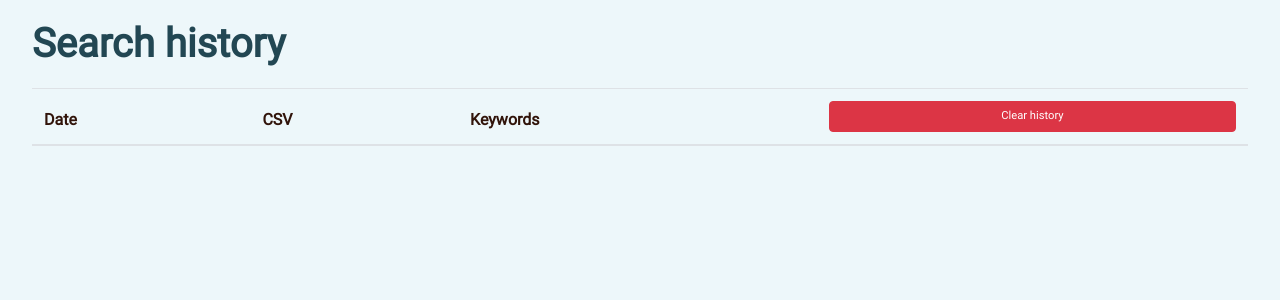
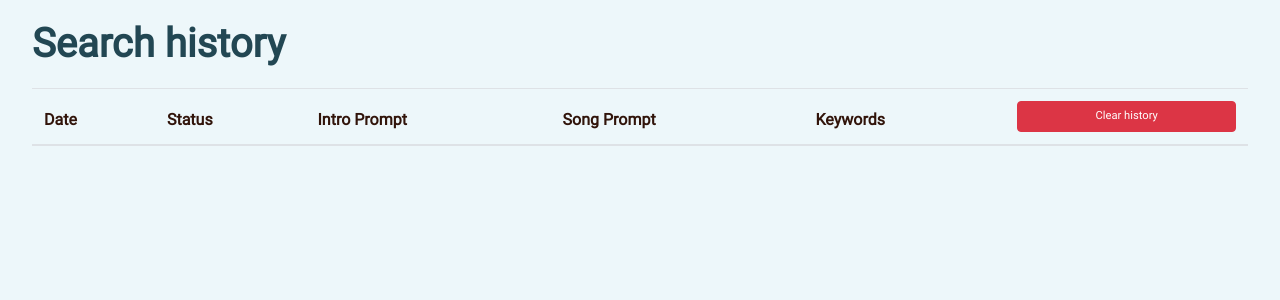
Before and after one commit to smiro-seo/song_search, a Flask app: page /history in a window 1280 px wide. Shown: the part 56-356 px from the top of the page. Run offline with Flask 3, Linux system fonts and the light colour scheme; a user stored in the database is signed in; lists and menus that the app fills with data are empty; some libraries are stand-ins or nearby versions.

Commit message:
saving prompts

```diff
--- a/sd_app/constants.py
+++ b/sd_app/constants.py
@@ -11,5 +11,5 @@ keys['wp_password'] = os.getenv('WP_PASSWORD')
 
 default_prompt = 'Write a simple text presenting the song [track name] by [artist] from [release year] describing how it sounds, the feeling of the song, and its meaning. The text should be at least 70 words but no longer than 100 words written in easy-to-understand language. Do not use any quotation marks in the text.'
 
-default_intro_prompt = "Write a simple, intereseting and captivating introduction for an article that describes the best songs about [keyword]. The text should be at least 70 words but no longer than 100 words written in easy-to-understand language. Do not use any quotation marks in the text."
-default_intro_prompt_artist = "Write a simple, intereseting and captivating introduction for an article that describes the best songs from [keyword]. The text should be at least 70 words but no longer than 100 words written in easy-to-understand language. Do not use any quotation marks in the text."
+default_intro_prompt = "Write a simple, interesting and captivating introduction for an article that describes the best songs about [keyword]. The text should be at least 70 words but no longer than 100 words written in easy-to-understand language. Do not use any quotation marks in the text."
+default_intro_prompt_artist = "Write a simple, interesting and captivating introduction for an article that describes the best songs from [artist]. The text should be at least 70 words but no longer than 100 words written in easy-to-understand language. Do not use any quotation marks in the text."
--- a/sd_app/models.py
+++ b/sd_app/models.py
@@ -16,8 +16,7 @@ class Search(db.Model):
     date = db.Column(db.DateTime(timezone=True), default=func.now())
     user = db.Column(db.String(150))
     keywords = db.Column(db.String(150))
-    csv_path = db.Column(db.String(150))
-    html_path = db.Column(db.String(150))
+    status = db.Column(db.String(150))
     prompt = db.Column(db.String(516))
     intro_prompt = db.Column(db.String(516))
     user_id = db.Column(db.Integer, db.ForeignKey("user.id"))
--- a/sd_app/static/base.css
+++ b/sd_app/static/base.css
@@ -86,6 +86,23 @@ button, input, label{
     border-width: 5px;
 }
 
+.truncate{
+    display: -webkit-box;
+    -webkit-line-clamp: 3;
+    -webkit-box-orient: vertical;
+    max-width: 200px;
+    overflow: hidden;
+    max-height:56px;
+    text-overflow:'';
+    display: inline-block;
+}
+
+.expand-btn {
+    border-radius:1em;
+    border-width: 0;
+    background-color:darkgray;
+}
+
 .btn-primary{
     background-color: var(--primary);
     color:var(--text);
--- a/sd_app/static/index.js
+++ b/sd_app/static/index.js
@@ -16,8 +16,17 @@ function delete_row(idx, table) {
   }
 }
 
-function repeat_search(id) {
-  window.location.href = "/search?search_id=" + id;
+function showAlert(text) {
+  console.log("OK");
+  window.alert(text);
+}
+
+function repeat_search(id, by_artist) {
+  if (by_artist == 0) {
+    window.location.href = "/search?search_id=" + id;
+  } else {
+    window.location.href = "/search-by-artist?search_id=" + id;
+  }
 }
 
 function search_artist() {
@@ -54,7 +63,7 @@ function search_by_artist(artist_name, artist_id) {
     "check-offset": $("#check-offset").is(":checked") ? 1 : null,
     wordpress: $("#wordpress").is(":checked") ? 1 : false,
     prompt: $("#prompt").val(),
-    'intro-prompt': $("#intro-prompt").val(),
+    "intro-prompt": $("#intro-prompt").val(),
   };
   console.log(body);
 
@@ -77,8 +86,8 @@ function clear_table(what_to_clear) {
 
 var default_prompt =
   "Write a simple text presenting the song [track name] by [artist] from [release year] describing how it sounds, the feeling of the song, and its meaning. The text should be at least 70 words but no longer than 100 words written in easy-to-understand language. Do not use any quotation marks in the text.";
-var default_intro_prompt = "Write a simple, intereseting and captivating introduction for an article that describes the best songs about [keyword]. The text should be at least 70 words but no longer than 100 words written in easy-to-understand language. Do not use any quotation marks in the text."
-
+var default_intro_prompt =
+  "Write a simple, intereseting and captivating introduction for an article that describes the best songs about [keyword]. The text should be at least 70 words but no longer than 100 words written in easy-to-understand language. Do not use any quotation marks in the text.";
 
 $(document).ready(function () {
   $("#check-prompt").on("change", function () {
@@ -105,6 +114,12 @@ $(document).ready(function () {
       $("#intro-prompt").attr("disabled", false);
       $("#intro-prompt-rules").attr("hidden", false);
       $("#intro-prompt-div").attr("hidden", false);
+    }
+  });
+
+  $("textarea").on("change keyup paste", function (textarea) {
+    if (textarea.val().split(" ").length * 2 > 2048 - 150) {
+      $(textarea).css("border-color", "red");
     }
   });
 
--- a/sd_app/templates/history.html
+++ b/sd_app/templates/history.html
@@ -7,8 +7,10 @@
     <thead>
         <tr>
         <th scope="col">Date</th>
-        <th scope="col">CSV</th>
+        <th scope="col">Status</th>
         <!--<th scope="col">HTML</th>-->
+        <th scope="col">Intro Prompt</th>
+        <th scope="col">Song Prompt</th>
         <th scope="col">Keywords</th>
         <th scope="col" colspan="2">
           <button type="button" class="btn btn-danger" onClick="clear_table('history')" style="font-size:70%;width:100%">Clear history</button>
@@ -22,10 +24,10 @@
         {{search.date.strftime('%b %d %H:%M')}}
     </td>
     <td>
-        {% if search.csv_path != 'In progress' and search.csv_path != 'Failed' %}
-      <a href="{{ url_for('views.download', filename=search.csv_path) }}">Download CSV</a>
+        {% if search.status != 'In progress' and search.status != 'Failed' %}
+        {{search.status}}
         {% else %}
-        {{search.csv_path}}
+        {{search.status}}
         {% endif %}
     </td>
     <!--<td>
@@ -35,29 +37,41 @@
         In progress
         {% endif %}
     </td>-->
-    {% if search.by_artist == 0 %}
+        <td class="text">
+            <div class="truncate"><p>{{ search.intro_prompt }}</p></div>
+            <button class="expand-btn" onClick="showAlert( {{ "'" + search.intro_prompt + "'" }} )" >
+                <svg xmlns="http://www.w3.org/2000/svg" width="16" height="16" fill="currentColor" class="bi bi-three-dots" viewBox="0 0 16 16">
+                    <path fill="white" d="M3 9.5a1.5 1.5 0 1 1 0-3 1.5 1.5 0 0 1 0 3zm5 0a1.5 1.5 0 1 1 0-3 1.5 1.5 0 0 1 0 3zm5 0a1.5 1.5 0 1 1 0-3 1.5 1.5 0 0 1 0 3z"/>
+                  </svg>
+            </button>
+        </td>
+        <td class="text">
+            <div class="truncate">
+            <p>{{ search.prompt }} </p></div>
+        <button class="expand-btn" onClick="showAlert( {{ "'" + search.prompt + "'" }} )" >
+            <svg xmlns="http://www.w3.org/2000/svg" width="16" height="16" fill="currentColor" class="bi bi-three-dots" viewBox="0 0 16 16">
+                <path fill="white" d="M3 9.5a1.5 1.5 0 1 1 0-3 1.5 1.5 0 0 1 0 3zm5 0a1.5 1.5 0 1 1 0-3 1.5 1.5 0 0 1 0 3zm5 0a1.5 1.5 0 1 1 0-3 1.5 1.5 0 0 1 0 3z"/>
+              </svg>
+        </button>
+    </td>
         <td>
+            {% if search.by_artist %}
+            {{ search.keywords }}
+            {% else %}
             {{ ', '.join(set(json_load(search.keywords).get('keyword').values())) }}
+            {% endif %}
         </td>
         <td class="column_action">
-            <button type="button" class="btn btn-outline-info" onClick="repeat_search({{ search.id }})">
+            <button type="button" class="btn btn-outline-info" onClick="repeat_search({{ search.id }}, {{search.by_artist}})">
             <svg xmlns="http://www.w3.org/2000/svg" width="16" height="16" fill="currentColor" class="bi bi-arrow-clockwise" viewBox="0 0 16 16">
                 <path fill-rule="evenodd" d="M8 3a5 5 0 1 0 4.546 2.914.5.5 0 0 1 .908-.417A6 6 0 1 1 8 2v1z"/>
                 <path d="M8 4.466V.534a.25.25 0 0 1 .41-.192l2.36 1.966c.12.1.12.284 0 .384L8.41 4.658A.25.25 0 0 1 8 4.466z"/>
             </svg>
             </button>
         </td>
-    {% else %}
-    <td>
-        {{ search.keywords }}
-    </td>
-    <td>
-
-    </td>
-    {% endif %}
     <td class="column_action">
         <button type="button" class="btn btn-outline-danger" onClick="delete_row({{ search.id }}, 'history')">
-            {% if search.csv_path == 'In progress' %}
+            {% if search.status == 'In progress' %}
             <svg xmlns="http://www.w3.org/2000/svg" width="16" height="16" fill="currentColor" class="bi bi-stop-fill" viewBox="0 0 16 16">
                 <path d="M5 3.5h6A1.5 1.5 0 0 1 12.5 5v6a1.5 1.5 0 0 1-1.5 1.5H5A1.5 1.5 0 0 1 3.5 11V5A1.5 1.5 0 0 1 5 3.5z"/>
               </svg>
--- a/sd_app/views.py
+++ b/sd_app/views.py
@@ -73,7 +73,7 @@ def background_search(local_app, local_db, input_data, limit, offset, search_id,
         new_search = Search.query.get(search_id)
 
         try:
-            csv_filename, html_filename = song_search(
+            resume = song_search(
                 input_data,
                 limit,
                 offset,
@@ -82,19 +82,18 @@ def background_search(local_app, local_db, input_data, limit, offset, search_id,
                 wordpress,
                 by_artist
             )
-            if csv_filename == False or html_filename == False:
+            if not resume:
                 flag_bkg.clear()
+                stopper.clear()
                 return
 
-            new_search.csv_path = csv_filename
-            new_search.html_path = html_filename
+            new_search.status = "Completed"
             local_db.session.commit()
             print("Background search completed")
             local_db.session.close()
             flag_bkg.clear()
         except Exception as e:
-            new_search.csv_path = "Failed"
-            new_search.html_path = "Failed"
+            new_search.status = "Failed"
 
             local_db.session.commit()
             print("Background search failed")
@@ -111,11 +110,9 @@ def background_search(local_app, local_db, input_data, limit, offset, search_id,
 def search():
 
     global input_data, flag_bkg, app, stopper
-    filename = ''
     prompt = default_prompt
     intro_prompt = default_intro_prompt
     search_id = request.args.get('search_id', None)
-
 
     if request.method == 'GET':
 
@@ -163,6 +160,8 @@ def search():
                     if not flag_bkg.is_set():
                         stopper.clear()
 
+                        print("Submitted form. Intro prompt: " + data.get('intro-prompt', "ERROR"))
+
                         input_data = {
                             'keywords': read_data(),
                             'prompt': data.get('prompt', default_prompt),
@@ -176,9 +175,9 @@ def search():
                             user=current_user.username,
                             user_id=current_user.id,
                             keywords=input_data['keywords'].to_json(),
-                            csv_path="In progress",
-                            html_path="In progress",
+                            status="In progress",
                             prompt=input_data['prompt'],
+                            intro_prompt=input_data['intro-prompt'],
                             by_artist=0
                         )
                         db.session.add(new_search)
@@ -208,19 +207,31 @@ def search():
     input_data_tuple = to_tuples(input_data['keywords'])
     return render_template("search.html",
                            input_data=input_data_tuple,
-                           download_link=filename,
                            user=current_user,
                            prompt=prompt,
                            intro_prompt=intro_prompt,
-                           existing=search_id)
+                           existing = search_id is not None)
 
 
 @views.route('/search-by-artist', methods=['GET', 'POST'])
 @login_required
 def search_by_artist():
     global input_data, flag_bkg, app, stopper
+    prompt = default_prompt
+    intro_prompt = default_intro_prompt_artist
+    artist=""
+    search_id = request.args.get('search_id', None)
 
-    if request.method == 'POST':
+    if request.method == 'GET':
+        if search_id is not None:
+            flash('Input data restored.', category='success')
+            search = Search.query.get(search_id)
+
+            prompt = search.prompt
+            intro_prompt = search.intro_prompt
+            artist = search.keywords
+
+    elif request.method == 'POST':
         data = json.loads(request.data)
 
         try:
@@ -236,24 +247,24 @@ def search_by_artist():
 
                     time_to_complete = 20*limit_st
 
-                    new_search = Search(  # Create search without file path
-                        user=current_user.username,
-                        user_id=current_user.id,
-                        keywords=data['artist-name'],
-                        csv_path="In progress",
-                        html_path="In progress",
-                        prompt=data['prompt'],
-                        by_artist=1
-                    )
-                    db.session.add(new_search)
-                    db.session.commit()
-                    search_id = new_search.id
                     input_data = {
                         "name":data['artist-name'],
                         "id":data['artist-id'],
                         'prompt': data['prompt'],
                         'intro-prompt': data.get('intro-prompt', default_intro_prompt)
                     }
+                    new_search = Search(  # Create search without file path
+                        user=current_user.username,
+                        user_id=current_user.id,
+                        keywords=input_data['name'],
+                        status="In progress",
+                        prompt=input_data['prompt'],
+                        intro_prompt=input_data['intro-prompt'],
+                        by_artist=1
+                    )
+                    db.session.add(new_search)
+                    db.session.commit()
+                    search_id = new_search.id
                     thread = threading.Thread(target=background_search, kwargs={
                         'local_app': app,
                         'local_db': db,
@@ -280,8 +291,10 @@ def search_by_artist():
 
     return render_template("search_by_artist.html",
                            user=current_user,
-                           prompt=default_prompt,
-                           intro_prompt=default_intro_prompt_artist)
+                           prompt=prompt,
+                           intro_prompt=intro_prompt,
+                           artist = artist,
+                           existing = search_id is not None)
 
 
 @views.route('/history', methods=['GET'])
@@ -321,19 +334,15 @@ def delete_search(flash_msg=True, idx=None):
         idx = json.loads(request.data)['idx']
     search = Search.query.get(idx)
 
-    if search.csv_path != "In progress":
-        filepath = os.path.join(
-            views.root_path, 'model_outputs', search.csv_path)
-        if os.path.exists(filepath):
-            print(f"File path to be deleted: {filepath}")
-            os.remove(filepath)
-    else:
+    if search.status == "In progress":
         stopper.set()
         flag_bkg.clear()
         if flash_msg: flash("The search was stopped", category='error')
+        search.status = "Stopped"
         flash_msg = False
+    else:
+        db.session.delete(search)
 
-    db.session.delete(search)
     db.session.commit()
 
     if flash_msg:
```
Also changed, not shown: sd_app/templates/search.html (+4 -4 lines), sd_app/templates/search_by_artist.html (+9 -8 lines), search/open_ai_upwork_main.py (+3 -17 lines), instance/database.db, 2 other files.
